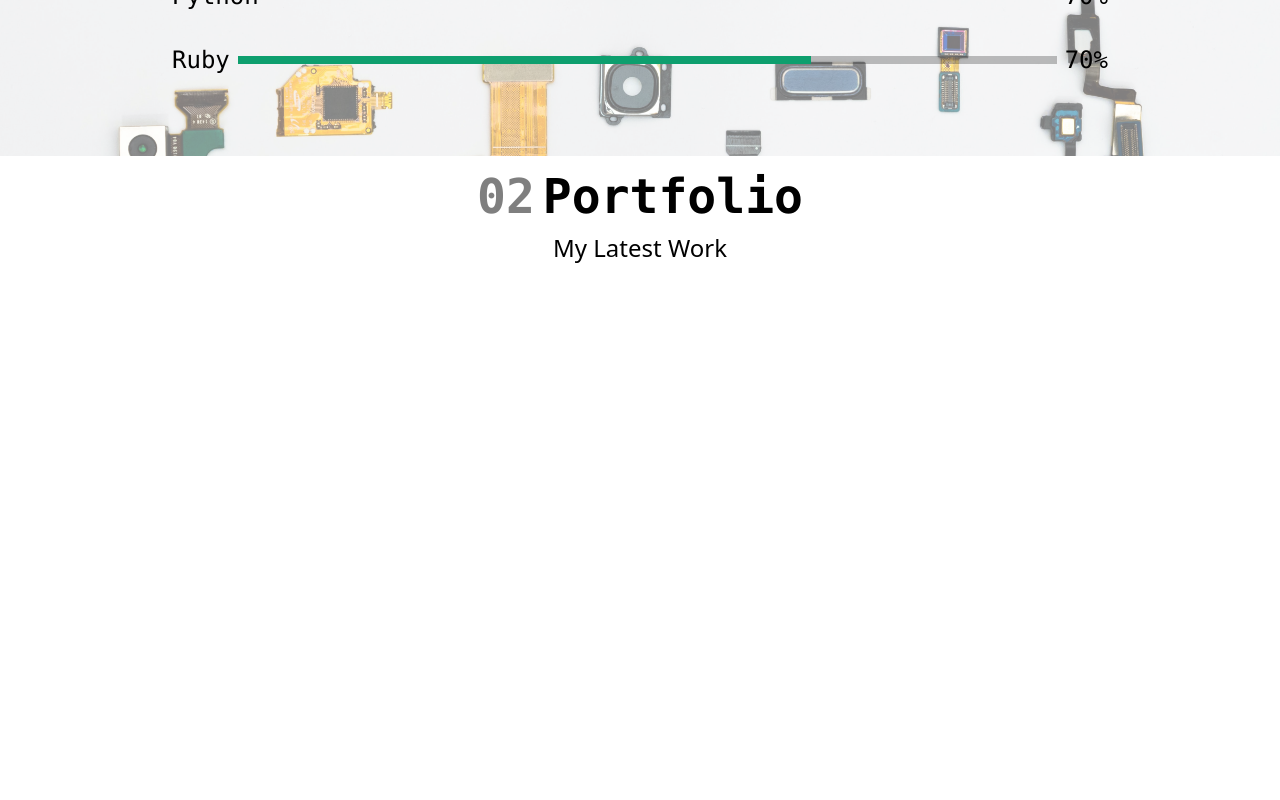
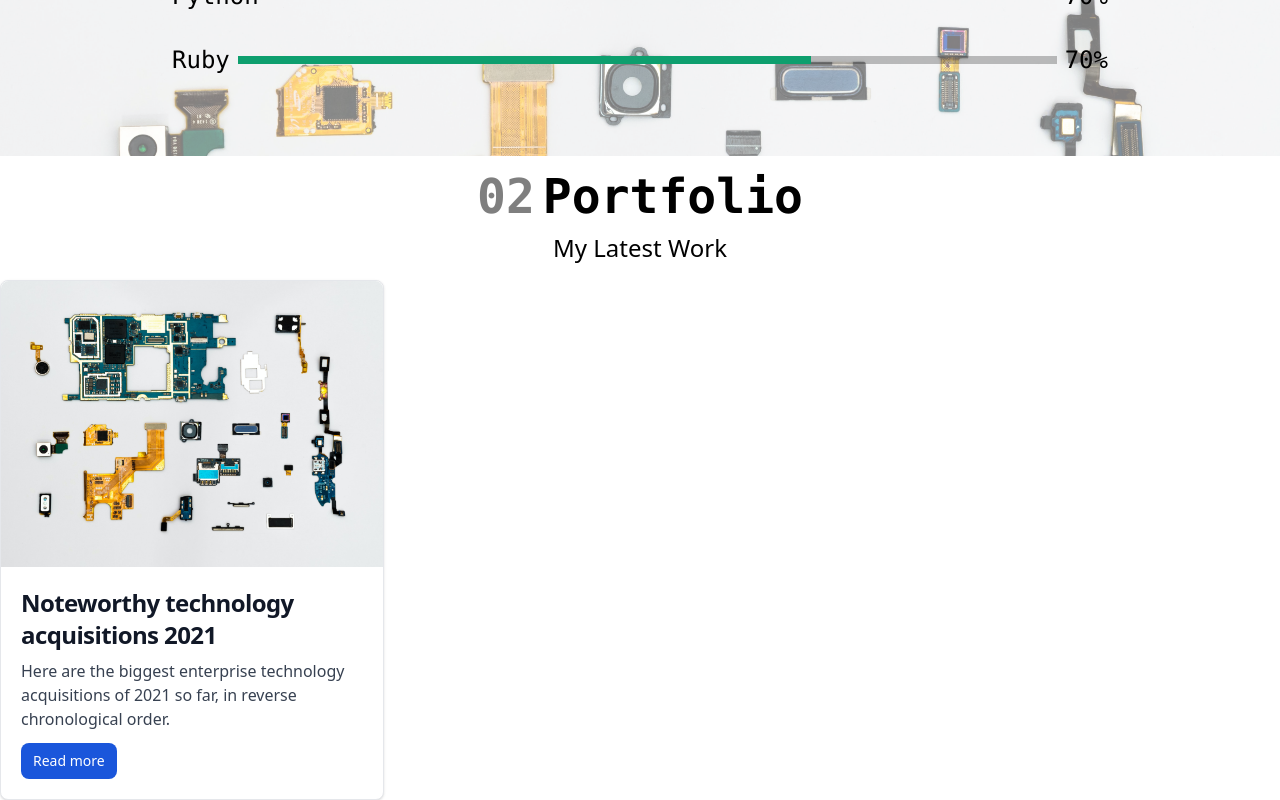
Before and after one commit to hamidazim321/portfolio, a React (Vite) app: page / in a window 1280 px wide. Shown: the part 1520-2320 px from the top of the page. Before the commit the page ends 1800 px from the top, so only its background shows below. Built offline with nearby package versions, Linux system fonts and the light colour scheme.

Commit message:
Create ProjectCard component

```diff
--- /dev/null
+++ b/src/components/ProjectCard.jsx
@@ -0,0 +1,33 @@
+import React from "react";
+
+export default function ProjectCard({img}) {
+  const image = new URL(img, import.meta.url).href
+  return (
+      <div className="max-w-sm bg-white border border-gray-200 rounded-lg shadow dark:bg-gray-800 dark:border-gray-700">
+        <div>
+          <img
+            className="rounded-t-lg"
+            src={image}
+            alt=""
+          />
+        </div>
+        <div className="p-5">
+          <a href="#">
+            <h5 className="mb-2 text-2xl font-bold tracking-tight text-gray-900 dark:text-white">
+              Noteworthy technology acquisitions 2021
+            </h5>
+          </a>
+          <p className="mb-3 font-normal text-gray-700 dark:text-gray-400">
+            Here are the biggest enterprise technology acquisitions of 2021 so
+            far, in reverse chronological order.
+          </p>
+          <a
+            href="#"
+            className="inline-flex items-center px-3 py-2 text-sm font-medium text-center text-white bg-blue-700 rounded-lg hover:bg-blue-800 focus:ring-4 focus:outline-none focus:ring-blue-300 dark:bg-blue-600 dark:hover:bg-blue-700 dark:focus:ring-blue-800"
+          >
+            Read more
+          </a>
+        </div>
+      </div>
+  );
+}
--- a/src/pages/Portfolio.jsx
+++ b/src/pages/Portfolio.jsx
@@ -1,7 +1,6 @@
 import React from "react";
 import SectionHeading from "../components/SectionHeading";
-import image from "../assets/Headshot.png";
-import image2 from "../assets/hardware.jpg";
+import ProjectCard from "../components/ProjectCard";
 export default function Portfolio() {
   return (
     <div className="dark:bg-slate-700">
@@ -11,6 +10,7 @@
         desc={"My Latest Work"}
       />
       <div className="Cards here">
+        <ProjectCard img={'../assets/hardware.jpg'}/>
       </div>
     </div>
   );
```
